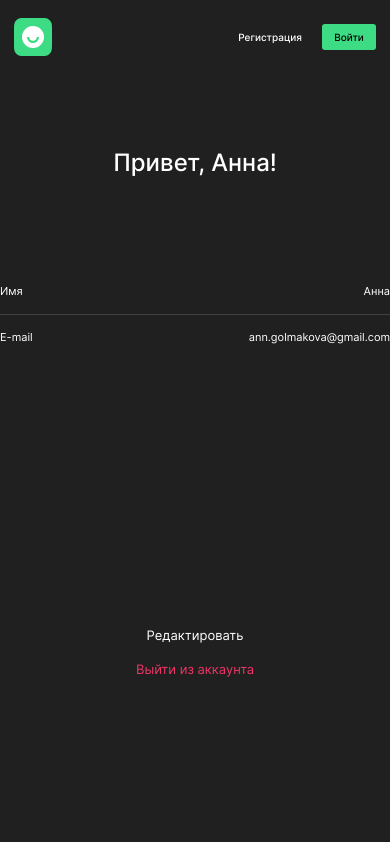
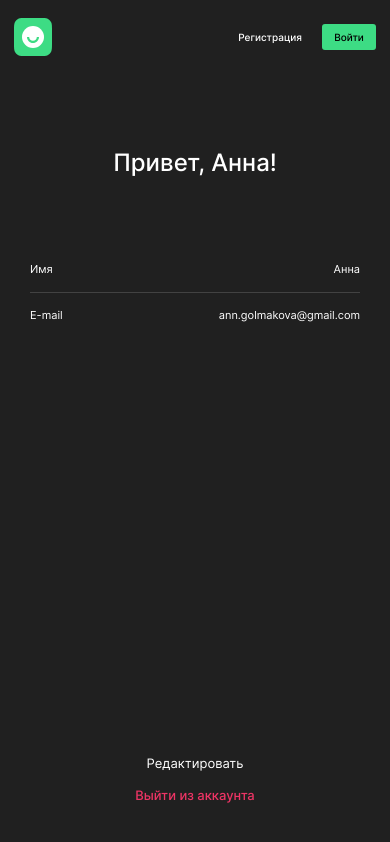
Before and after one commit to AnnaGolmakova/movies-explorer-frontend, a React (Create React App) app: page /profile in a window 390 px wide. Built offline with nearby package versions, Linux system fonts and the light colour scheme.

Commit message:
поправила на мобилках

```diff
--- a/src/components/Movies/Movies.css
+++ b/src/components/Movies/Movies.css
@@ -7,13 +7,13 @@
 
 @media only screen and (max-width: 1024px) {
     .movies {
-        padding: 0 50px;
+        padding: 0 30px;
     }
 }
 
 @media only screen and (max-width: 767px) {
     .movies {
-        padding: 0 14px;
+        padding: 0 10px;
     }
 }
 
--- a/src/components/MoviesCard/MoviesCard.css
+++ b/src/components/MoviesCard/MoviesCard.css
@@ -35,6 +35,19 @@
     gap: 17px;
     padding: 16px;
     overflow: hidden;
+}
+
+@media only screen and (max-width: 1024px) {
+    .movies-card__details {
+        padding: 14px;
+        gap: 15px;
+    }
+}
+
+@media only screen and (max-width: 767px) {
+    .movies-card__details {
+        gap: 14px;
+    }
 }
 
 .movies-card__title {
--- a/src/components/Navigation/Navigation.css
+++ b/src/components/Navigation/Navigation.css
@@ -15,6 +15,7 @@
     width: 67vw;
     max-width: unset;
     max-height: unset;
+    padding: 159px 20px 90px 20px;
 }
 
 .navigation[open] {
@@ -29,6 +30,7 @@
 @media only screen and (max-width: 767px) {
     .navigation {
         width: 100%;
+        padding: 144px 20px 46px 20px;
     }
 }
 
@@ -68,7 +70,6 @@
     gap: 24px;
     list-style: none;
     padding: 0;
-    margin-top: 99px;
 }
 
 .navigation-item {
--- a/src/components/Profile/Profile.css
+++ b/src/components/Profile/Profile.css
@@ -9,20 +9,20 @@
     height: 100%;
     max-width: 410px;
     box-sizing: border-box;
-    margin: 74px 30px 70px 30px;
+    padding: 74px 30px 70px 30px;
 }
 
 @media only screen and (max-width: 1024px) {
     .profile {
-        flex: none;
-        grid-template-rows: 1fr 1fr 3fr;
-        margin: auto 30px auto 30px;
+        grid-template-rows: 1fr 1fr 2fr;
+        padding: 162px 30px 343px 30px;
     }
 }
 
 @media only screen and (max-width: 767px) {
     .profile {
-        margin: 74px 30px 40px 30px;
+        grid-template-rows: 1fr 2fr 4fr;
+        padding: 74px 30px 40px 30px;
     }
 }
 
@@ -40,6 +40,18 @@
 
 .profile__fields {
     margin-top: 15px;
+}
+
+@media only screen and (max-width: 1024px) {
+    .profile__fields {
+        margin-top: 0;
+    }
+}
+
+@media only screen and (max-width: 767px) {
+    .profile__fields {
+        margin-top: 5px;
+    }
 }
 
 .profile__field {
@@ -67,6 +79,7 @@
     display: flex;
     flex-direction: column;
     gap: 16px;
+
 }
 
 .profile-button {
@@ -83,7 +96,12 @@
 @media only screen and (max-width: 767px) {
     .profile__button {
         font-size: 12px;
-        line-height: 15Spx;
+        line-height: 15px;
+        padding: 0;
+    }
+
+    .profile__buttons {
+        gap: 14px;
     }
 }
 
@@ -92,5 +110,6 @@
 }
 
 .profile-button_exit {
+    font-weight: 500;
     color: #EE3465;
 }
```
